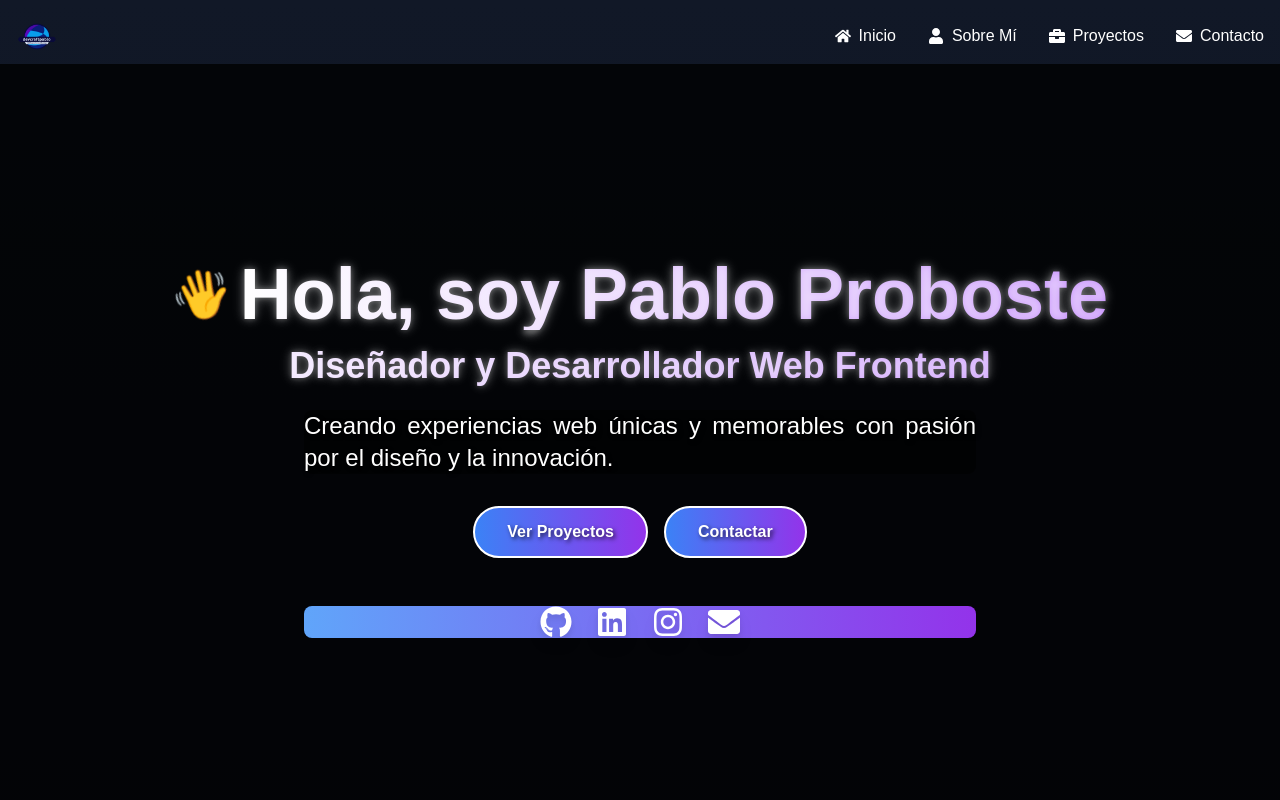
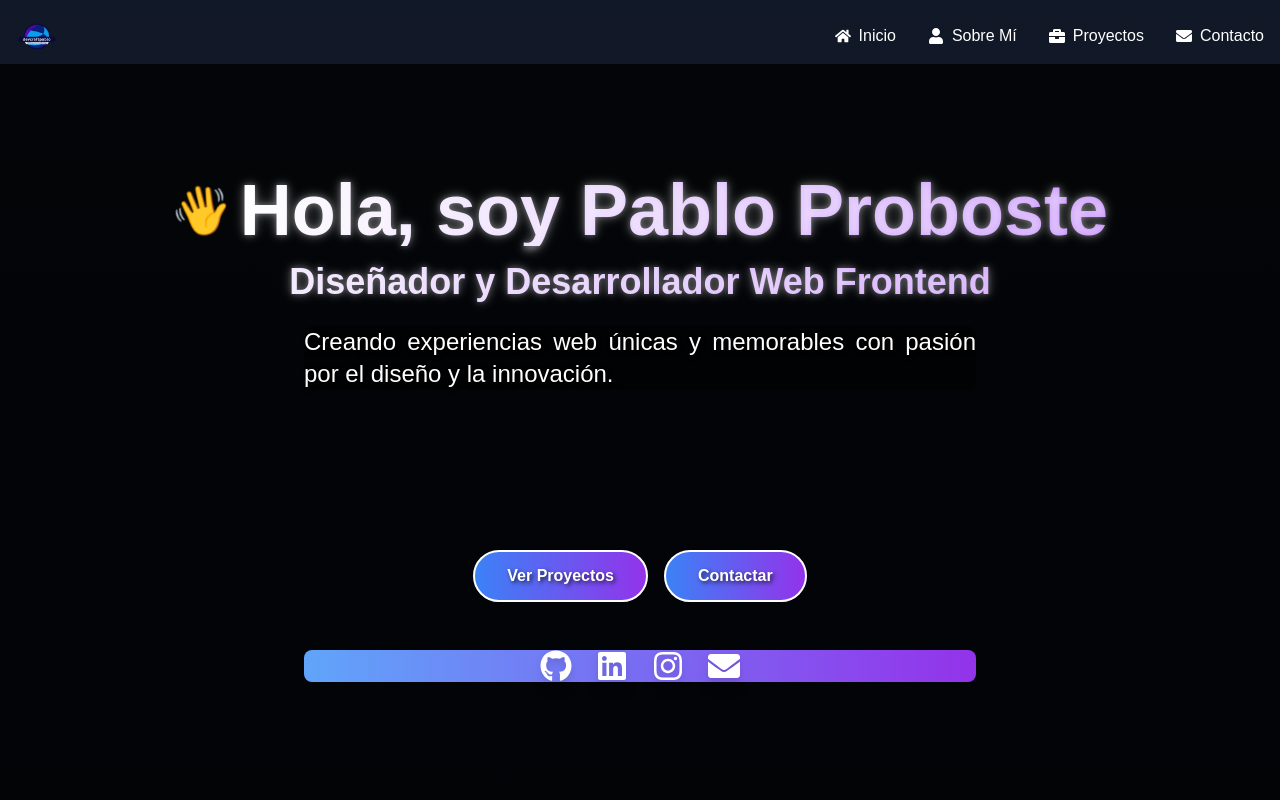
Before and after one commit to 31pablo05/pabloWebApp, a React (Vite) app in the folder mi-web-app/: page / in a window 1280 px wide. Shown: the top 800 px of the page. Built offline with nearby package versions, Linux system fonts and the light colour scheme.

Commit message:
ajustes de hero para mejor visualizacion

```diff
--- a/mi-web-app/src/components/Hero.jsx
+++ b/mi-web-app/src/components/Hero.jsx
@@ -90,17 +90,17 @@ const Hero = () => {
           <motion.span
             animate={{ rotate: [0, 20, 0] }}
             transition={{ repeat: Infinity, duration: 1.5, ease: 'easeInOut' }}
-            className="text-5xl"
+            className="mt-[-40px] text-5xl"
           >
             👋
           </motion.span>
-          <h1 className="text-glow text-4xl md:text-7xl font-bold bg-clip-text bg-gradient-to-r from-white to-blue-800 to-purple-400 text-transparent">
+          <h1 className="mt-[-40px] text-glow text-4xl md:text-7xl font-bold bg-clip-text bg-gradient-to-r from-white to-blue-800 to-purple-400 text-transparent">
             Hola, soy Pablo Proboste
           </h1>
         </motion.div>
         <motion.h2
           variants={itemVariants}
-          className="text-glow text-2xl md:text-4xl font-semibold mb-6 text-transparent bg-clip-text bg-gradient-to-r from-white to-blue-800 to-purple-400"
+          className=" text-glow text-2xl md:text-4xl font-semibold mb-6 text-transparent bg-clip-text bg-gradient-to-r from-white to-blue-800 to-purple-400"
         >
           Diseñador y Desarrollador Web Frontend
         </motion.h2>
@@ -108,7 +108,7 @@ const Hero = () => {
         {/* Descripción */}
 <motion.p
   variants={itemVariants}
-  className="rounded-lg bg-black bg-opacity-50 text-transparent text-shadow text-lg md:text-2xl text-white mb-8 max-w-2xl mx-auto text-justify"
+  className="rounded-lg bg-black bg-opacity-50 text-transparent text-shadow text-lg md:text-2xl text-white mb-40 max-w-2xl mx-auto text-justify"
 >
   Creando experiencias web únicas y memorables con pasión por el diseño y la innovación.
 </motion.p>
```
